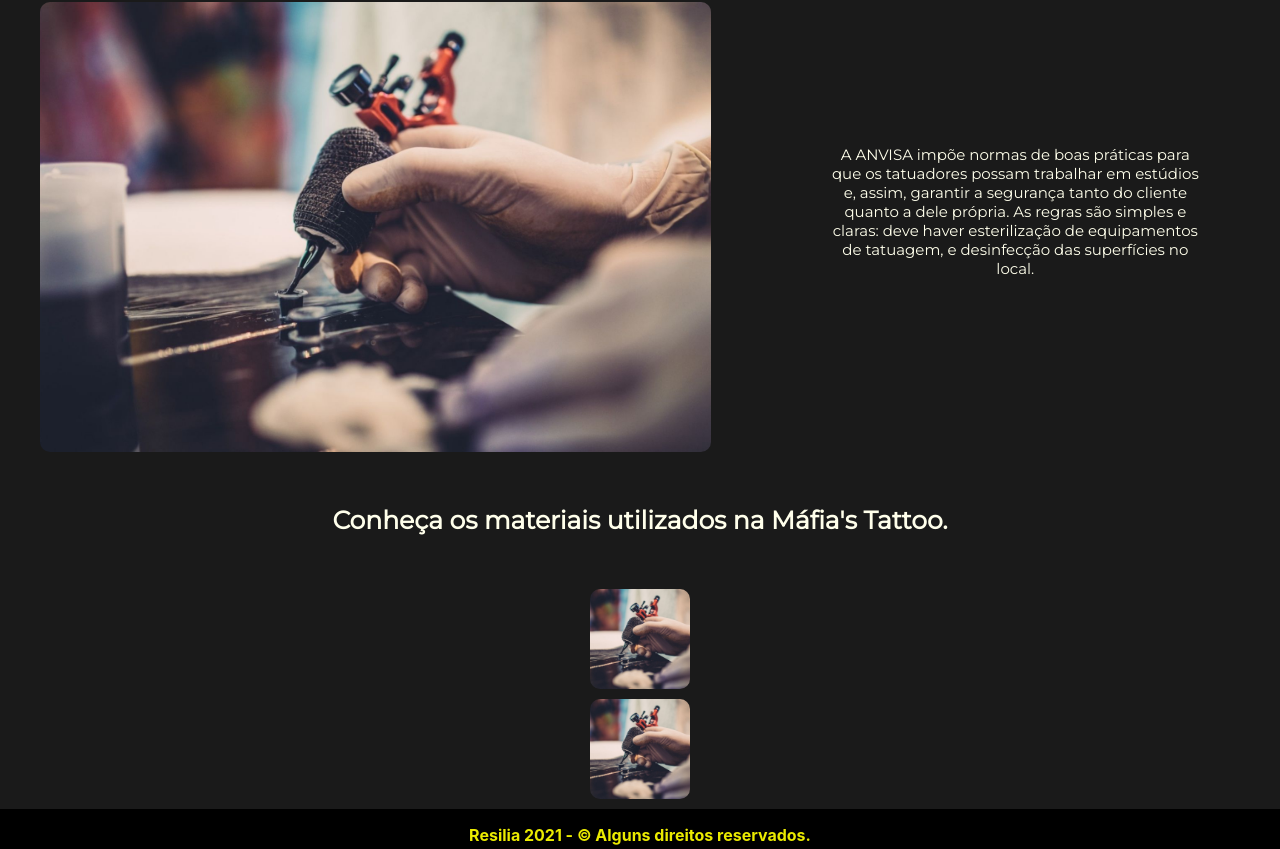
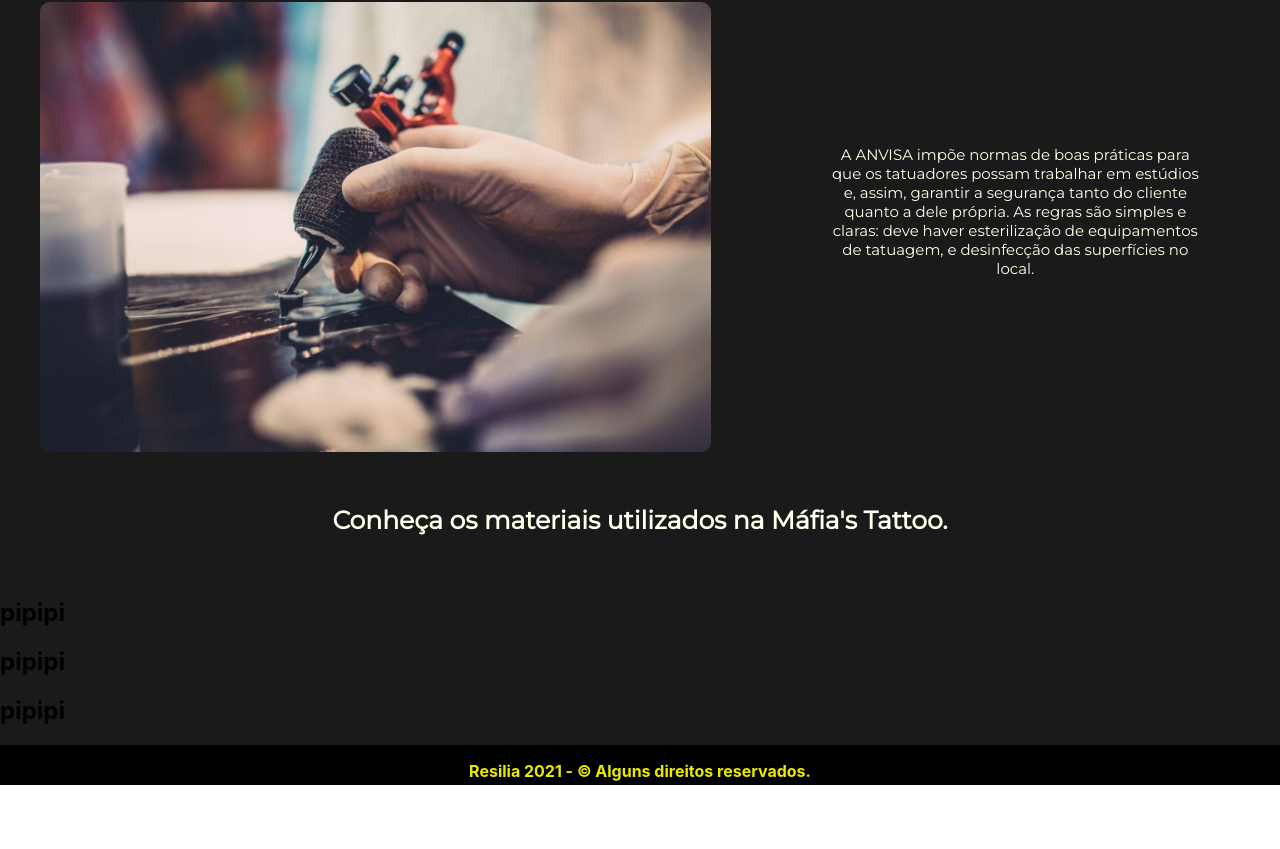
Before and after one commit to cardosovanessa/tattoostudio-front, a React (Create React App) app: page /Materiais in a window 1280 px wide. Shown: the part 248-1097 px from the top of the page. After the commit the page ends 1033 px from the top, so only its background shows below. Built offline with nearby package versions, Linux system fonts and the light colour scheme.

Commit message:
Page materiais - API

```diff
--- a/src/Components/Materiais/Materiais.jsx
+++ b/src/Components/Materiais/Materiais.jsx
@@ -16,9 +16,18 @@ const Materiais = () => {
             <div id={style.texts}>
                 Conheça os materiais utilizados na Máfia's Tattoo.
             </div>
-            <div class="container">
-                <div class="Teste1" id={style.img2}></div>
-                <div class="Teste2" id={style.img2}></div>
+            <div className={style.home} id={style.bottom}>
+                <div className={style.filiais} id={style.studio1}>
+                    <h2 className={style.address}>pipipi</h2>
+                </div>
+
+                <div className={style.filiais} id={style.studio2}>
+                    <h2 className={style.address}>pipipi</h2>
+                </div>
+
+                <div className={style.filiais} id={style.studio3}>
+                    <h2 className={style.address}>pipipi</h2>
+                </div>
             </div>
         </main>
     );
```
